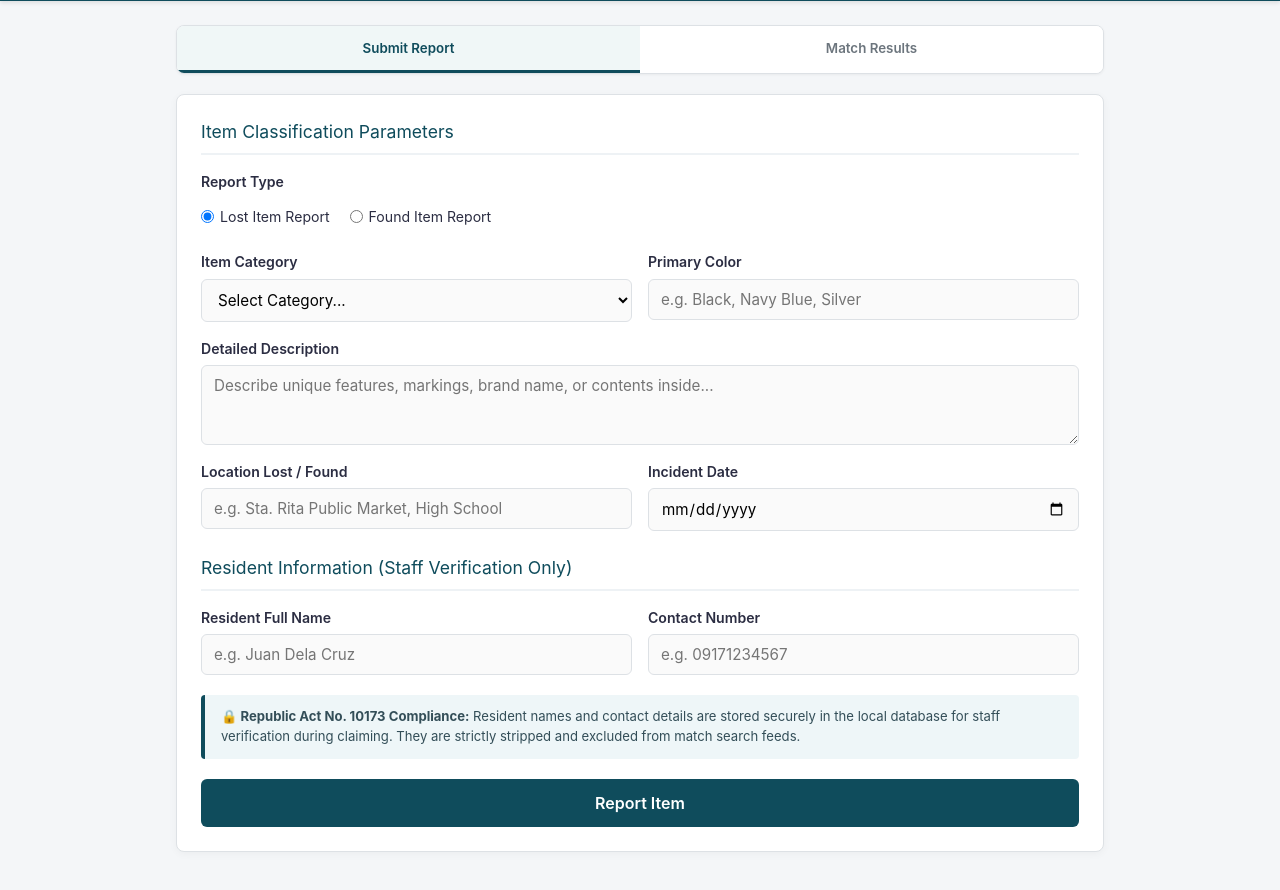
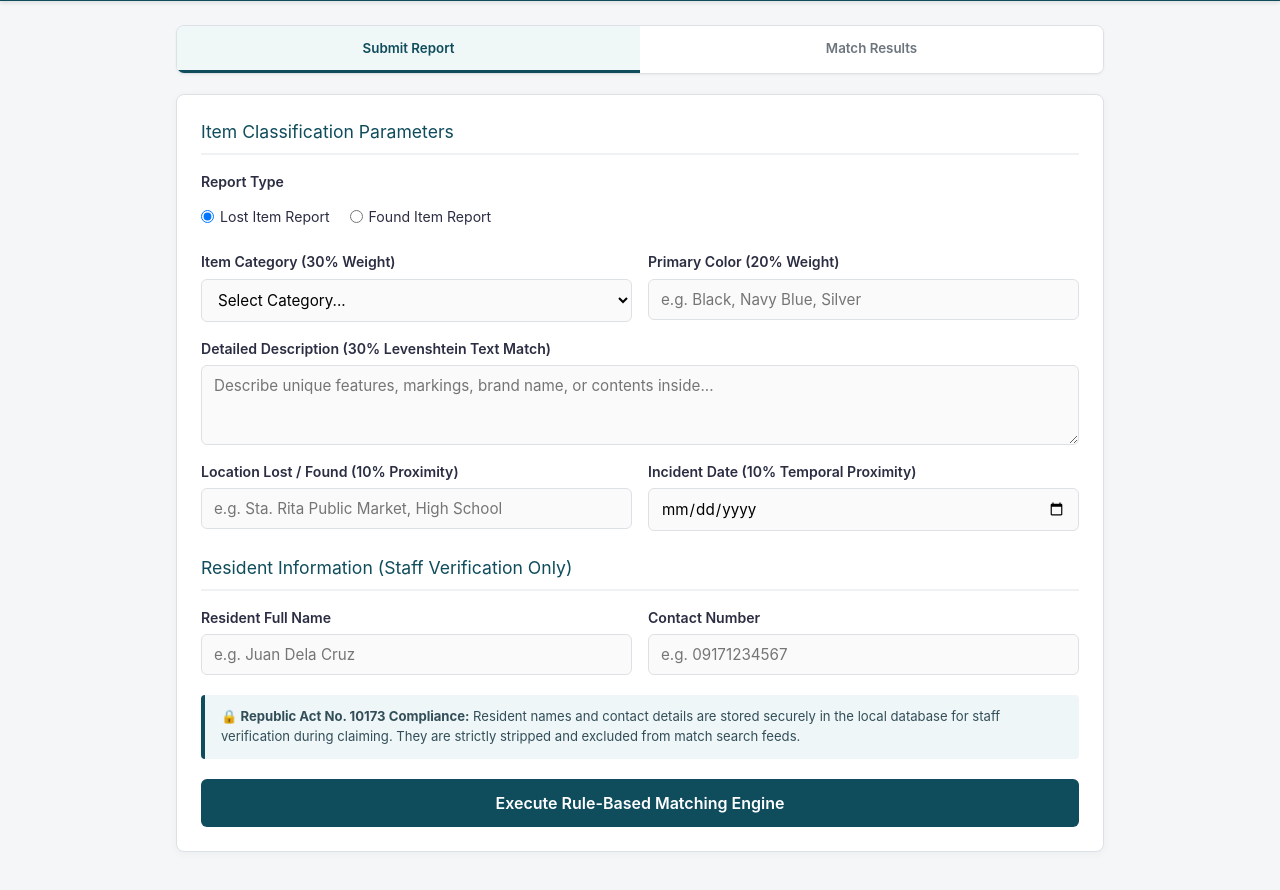
Before and after one commit to ricanotrika/tugma-barangay-system, a website: page index.html in a window 1280 px wide. Shown: the part 84-974 px from the top of the page. Drawn offline with Linux system fonts and the light colour scheme.

Commit message:
Refactor report form and enhance matching engine
Updated the title and improved the item classification parameters in the report form. Enhanced the matching engine's algorithmic functionality and adjusted the privacy compliance banner.

```diff
--- a/index.html
+++ b/index.html
@@ -3,7 +3,7 @@
 <head>
   <meta charset="UTF-8">
   <meta name="viewport" content="width=device-width, initial-scale=1.0">
-  <title>Tugma - Lost & Found System</title>
+  <title>Tugma - Barangay Sta. Rita Lost & Found System</title>
   <link rel="icon" type="image/png" href="Tugma.png">
   <style>
     :root {
@@ -353,7 +353,7 @@
             </div>
 
             <div class="form-group">
-              <label for="category">Item Category</label>
+              <label for="category">Item Category (30% Weight)</label>
               <select id="category" required>
                 <option value="">Select Category...</option>
                 <option value="Electronics">Electronics (Phone, Laptop, Charger)</option>
@@ -365,22 +365,22 @@
             </div>
 
             <div class="form-group">
-              <label for="color">Primary Color</label>
+              <label for="color">Primary Color (20% Weight)</label>
               <input type="text" id="color" placeholder="e.g. Black, Navy Blue, Silver" required />
             </div>
 
             <div class="form-group full-width">
-              <label for="description">Detailed Description</label>
+              <label for="description">Detailed Description (30% Levenshtein Text Match)</label>
               <textarea id="description" placeholder="Describe unique features, markings, brand name, or contents inside..." required></textarea>
             </div>
 
             <div class="form-group">
-              <label for="location">Location Lost / Found</label>
+              <label for="location">Location Lost / Found (10% Proximity)</label>
               <input type="text" id="location" placeholder="e.g. Sta. Rita Public Market, High School" required />
             </div>
 
             <div class="form-group">
-              <label for="date">Incident Date</label>
+              <label for="date">Incident Date (10% Temporal Proximity)</label>
               <input type="date" id="date" required />
             </div>
           </div>
@@ -408,7 +408,7 @@
           </div>
 
           <button type="button" id="submitBtn" class="btn-submit" onclick="submitAndMatch(event)">
-            Report Item
+            Execute Rule-Based Matching Engine
           </button>
 
         </form>
@@ -419,7 +419,7 @@
     <div id="matches" class="tab-content">
       <div class="card">
         <div class="section-title">
-          <span>Possible Matches</span>
+          <span>Ranked Similarity Matches</span>
         </div>
 
         <div id="resultsContainer">
@@ -553,7 +553,10 @@
 
       } catch (err) {
         console.error("Match Execution Error:", err);
-        alert("Failed to reach the matching engine backend. Check browser console or server deployment.");
+        const onFile = location.protocol === 'file:';
+        alert(onFile
+          ? "You opened this page as a local file (file://). Open your Vercel URL (https://...vercel.app) instead, or run 'npx vercel dev' and use http://localhost:3000."
+          : "Matching failed: " + err.message);
       } finally {
         btn.innerText = originalText;
         btn.disabled = false;
```
